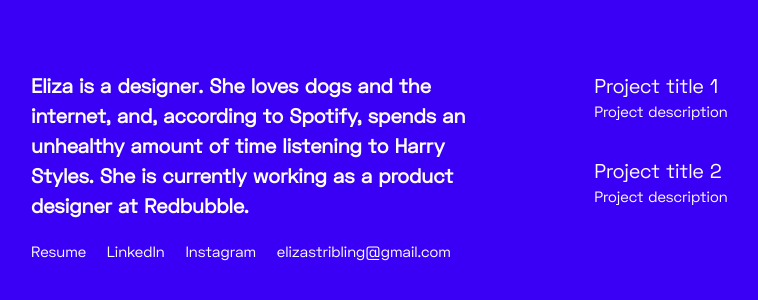
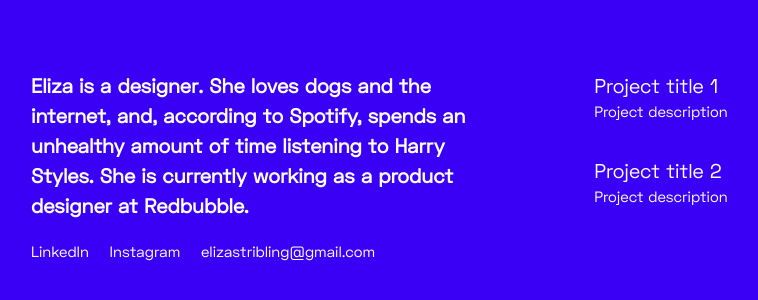
Before and after one commit to elizastrib/portfolio, a website: page index.html in a window 1280 px wide. Shown: the part 232-532 px from the top of the page, without its empty margins (97-855 px from the left). Drawn offline with Linux system fonts and the light colour scheme; no server answers; a script that the page names is missing.

Commit message:
Hide resume for now

```diff
--- a/index.html
+++ b/index.html
@@ -28,7 +28,7 @@
       <section id="bio">
         <h1>Eliza is a designer. She loves dogs and the internet, and, according to Spotify, spends an unhealthy amount of time listening to Harry Styles. She is currently working as a product designer at Redbubble.</h1>
         <div class="links">
-          <a class="resume">Resume</a>
+          <!-- <a class="resume">Resume</a> -->
           <a>LinkedIn</a>
           <a>Instagram</a>
           <a>elizastribling@gmail.com</a>
```
